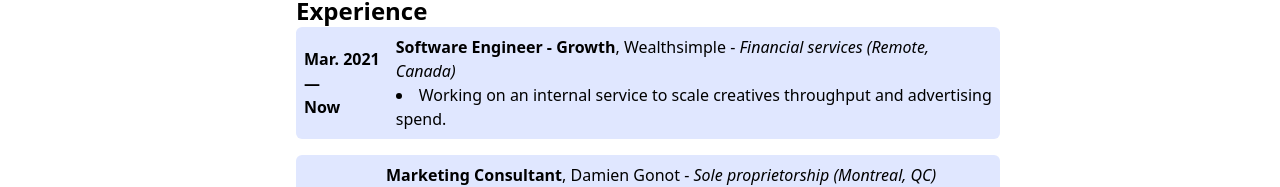
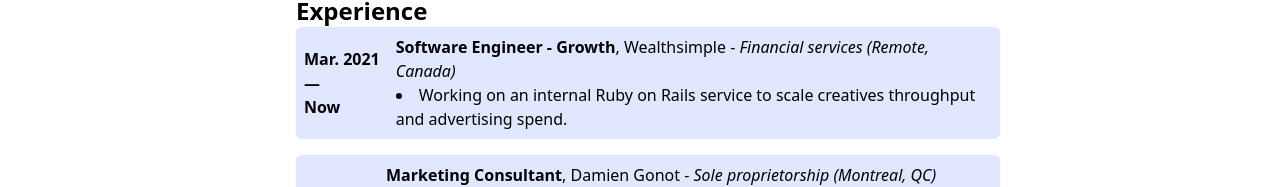
Before and after one commit to mewfree/damien-personal-blog, a Next.js app: page /resume in a window 1280 px wide. Shown: the part 477-664 px from the top of the page. Built offline with nearby package versions, Linux system fonts and the light colour scheme; what typography-theme-noriega would draw is missing.

Commit message:
add mention of Ruby on Rails

```diff
--- a/pages/resume.js
+++ b/pages/resume.js
@@ -41,7 +41,7 @@
             companyName="Wealthsimple"
             companyDescription="Financial services"
             companyLocation="Remote, Canada"
-            items={["Working on an internal service to scale creatives throughput and advertising spend."]}
+            items={["Working on an internal Ruby on Rails service to scale creatives throughput and advertising spend."]}
           />
           <Job
             dateFrom="Jul. 2020"
```
